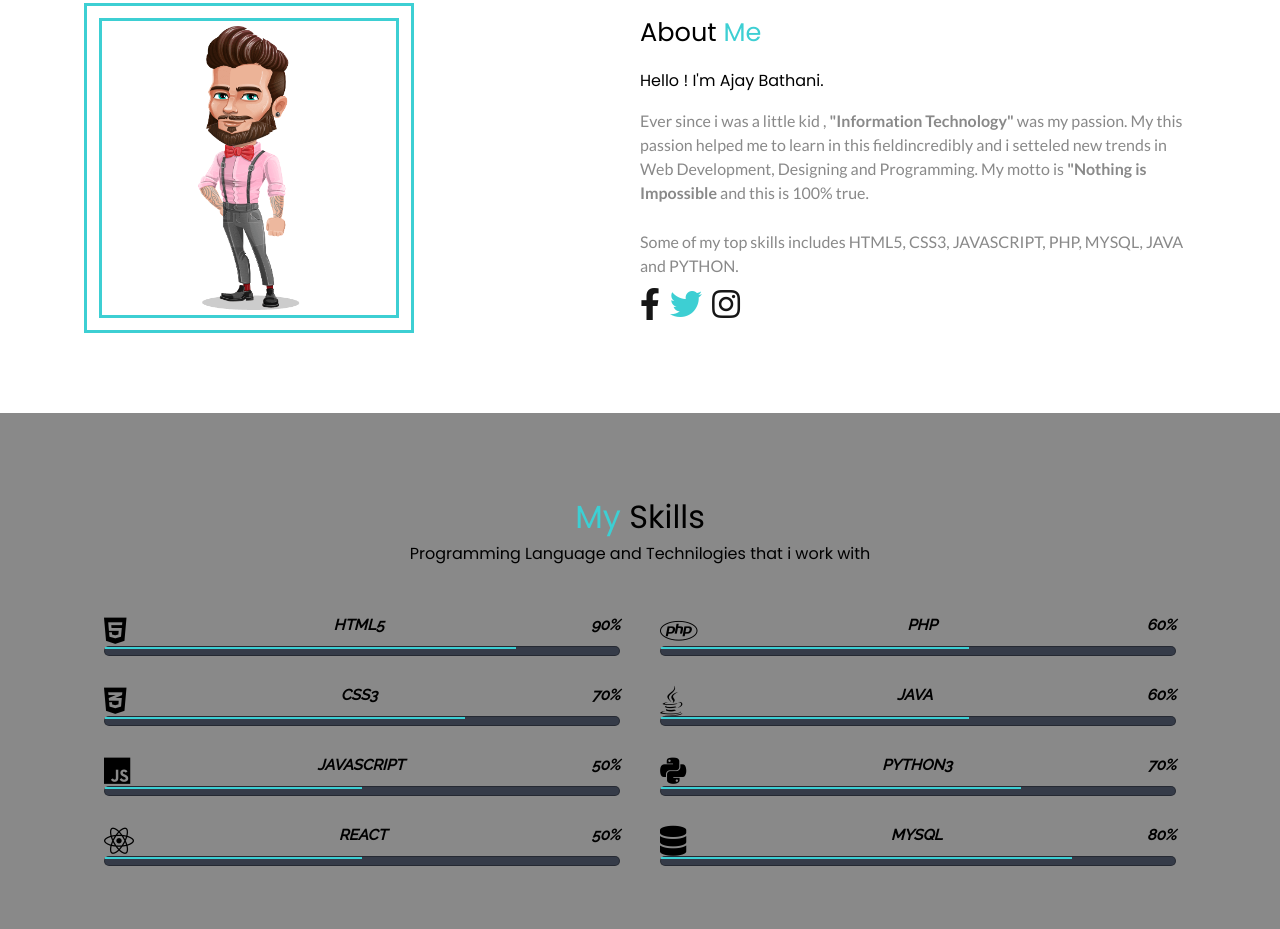
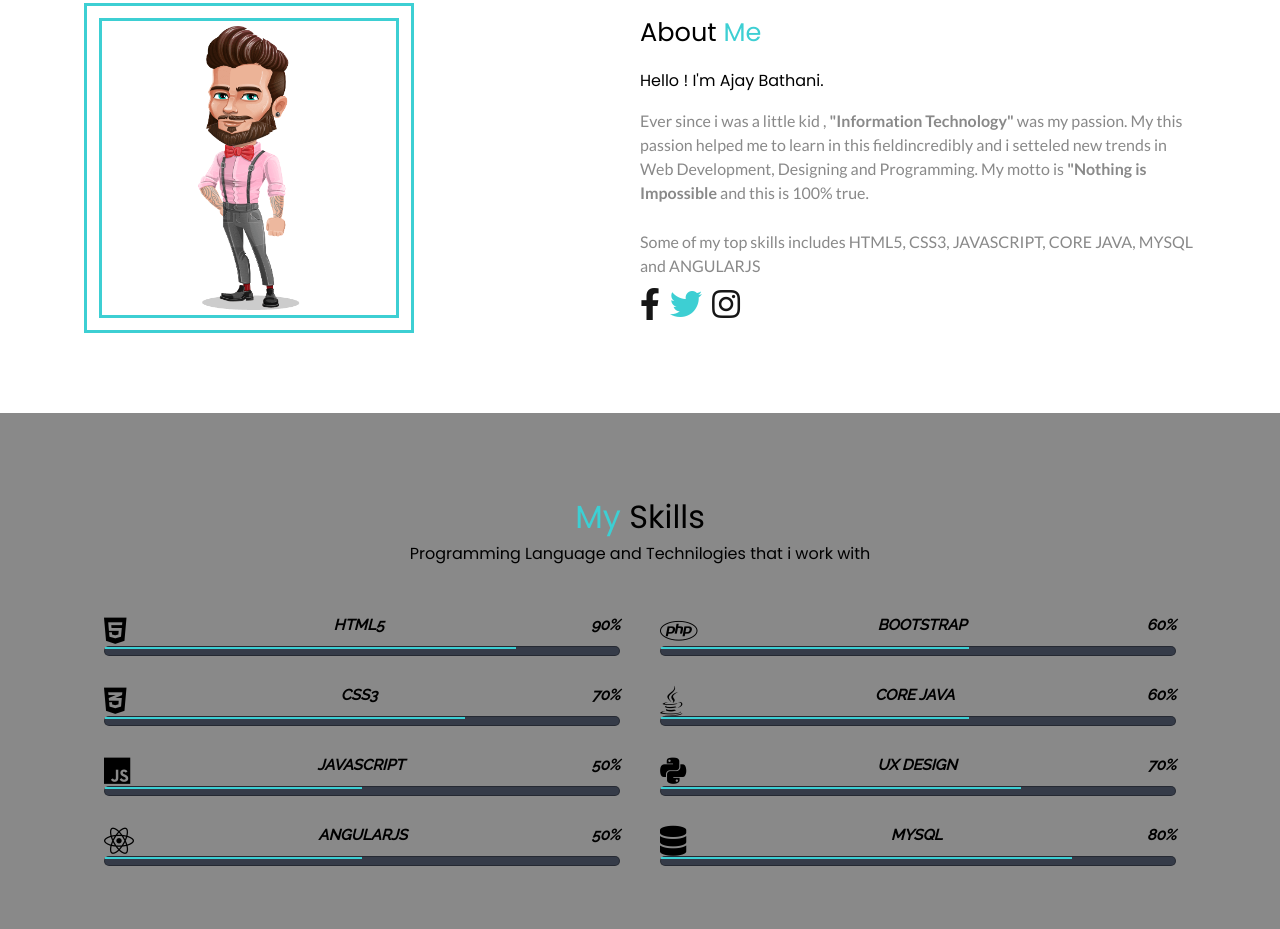
Before and after one commit to bathani-ajay/portfolio-, a plain HTML site: page index.html in a window 1280 px wide. Shown: the part 877-1806 px from the top of the page. Drawn offline with Linux system fonts and the light colour scheme.

Commit message:
Update index.html

```diff
--- a/index.html
+++ b/index.html
@@ -94,7 +94,7 @@
             <h3>Hello ! I'm Ajay Bathani.</h3>
            <p>Ever since i was a little kid , <strong>"Information Technology"</strong> was my passion. My this passion helped me to learn in this fieldincredibly and i setteled new trends in Web Development, Designing and Programming. My motto is <strong>"Nothing is Impossible</strong> and this is 100% true.</p>
            <br>
-            <p>Some of my top skills includes HTML5, CSS3, JAVASCRIPT, PHP, MYSQL, JAVA and PYTHON.</p>
+            <p>Some of my top skills includes HTML5, CSS3, JAVASCRIPT, CORE JAVA, MYSQL and ANGULARJS</p>
             <div class="social">
 
               <a href="#"><i class="fab fa-facebook-f fa-2x"></i></a>
@@ -127,20 +127,20 @@
             <h3 class="flex justify-between"><i class="fab fa-js fa-2x"></i>JAVASCRIPT <span>50%</span></h3><span class="bar"> <span class="javascript"></span></span>
           </li>
           <li>
-            <h3 class="flex justify-between"><i class="fab fa-react fa-2x"></i>REACT <span>50%</span></h3><span class="bar"> <span class="react"></span></span>
+            <h3 class="flex justify-between"><i class="fab fa-react fa-2x"></i>ANGULARJS <span>50%</span></h3><span class="bar"> <span class="react"></span></span>
           </li>
          </div>
          <div class="skill-set2 flex-1">
           <li>
-            <h3 class="flex justify-between"><i class="fab fa-php fa-2x"></i>PHP <span>60%</span></h3><span class="bar"> <span class="php"></span></span>
+            <h3 class="flex justify-between"><i class="fab fa-php fa-2x"></i>BOOTSTRAP <span>60%</span></h3><span class="bar"> <span class="php"></span></span>
           </li>
 
           <li>
-            <h3 class="flex justify-between"><i class="fab fa-java fa-2x"></i>JAVA <span>60%</span></h3><span class="bar"> <span class="java"></span></span>
+            <h3 class="flex justify-between"><i class="fab fa-java fa-2x"></i>CORE JAVA <span>60%</span></h3><span class="bar"> <span class="java"></span></span>
           </li>
 
           <li>
-            <h3 class="flex justify-between "><i class="fab fa-python fa-2x"></i>PYTHON3 <span>70%</span></h3><span class="bar"> <span class="python"></span></span>
+            <h3 class="flex justify-between "><i class="fab fa-python fa-2x"></i>UX DESIGN<span>70%</span></h3><span class="bar"> <span class="python"></span></span>
           </li>
           <li>
             <h3 class="flex justify-between"><i class="fas fa-database fa-2x"></i>MYSQL <span>80%</span></h3><span class="bar"> <span class="mysql"></span></span>
```
